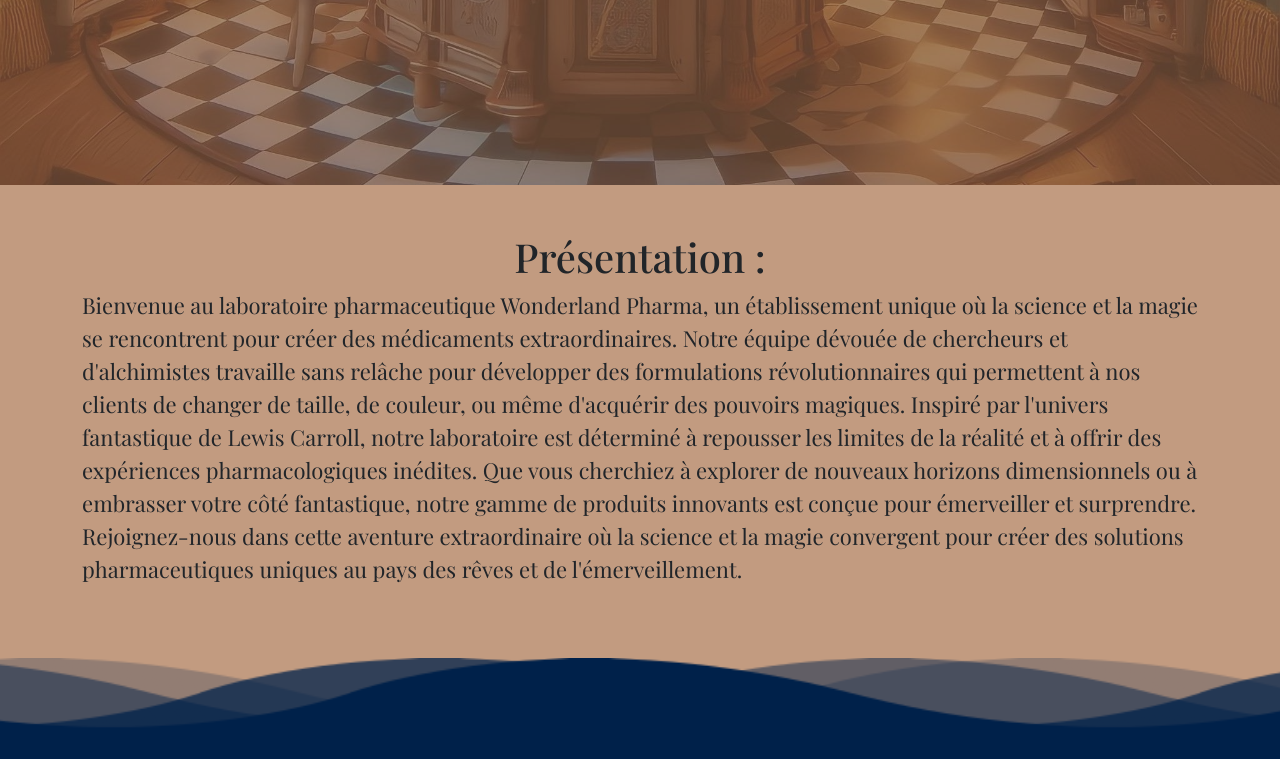
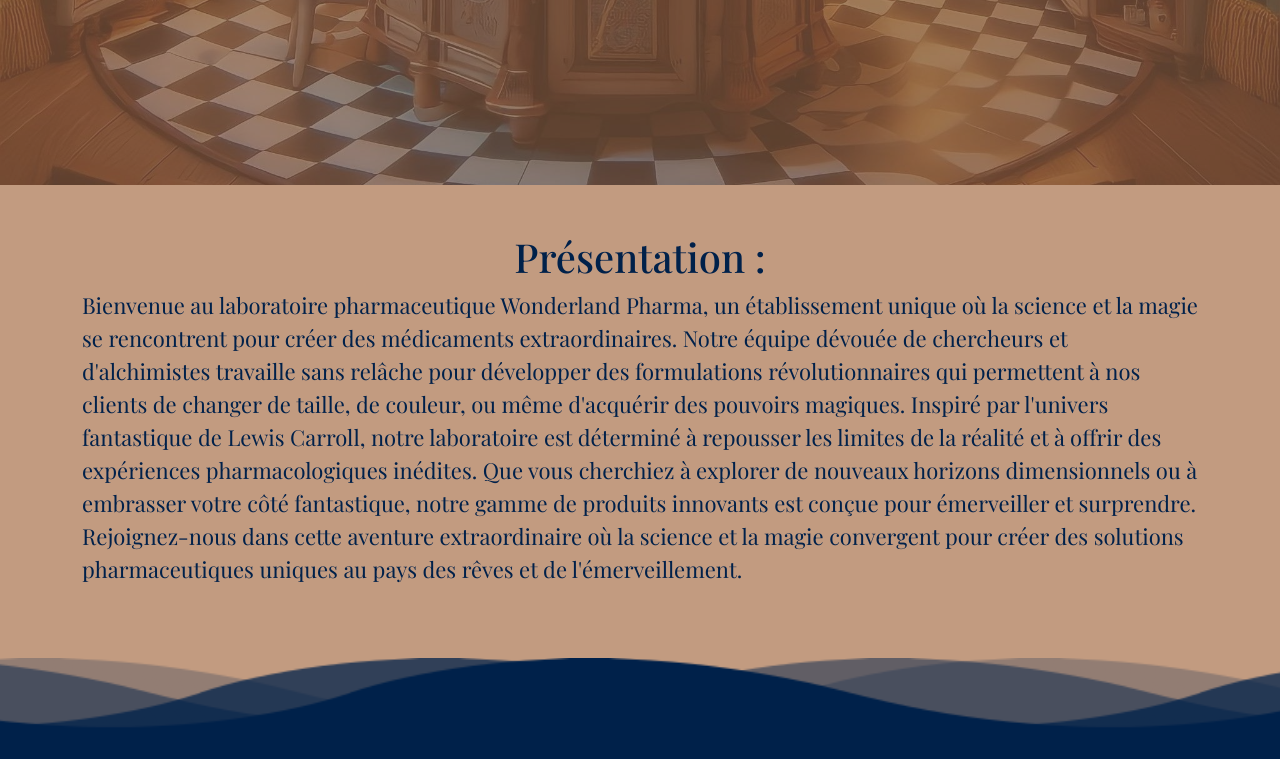
Before and after one commit to amelbakouri/alice, a PHP site: page / in a window 1280 px wide. Shown: the part 615-1374 px from the top of the page. Run offline with PHP 8.4, Linux system fonts and the light colour scheme; data that the repository does not hold is empty; some web fonts are replaced.

Commit message:
changement de couleur de noir à bleu foncé

```diff
--- a/index.php
+++ b/index.php
@@ -7,7 +7,7 @@ require_once __DIR__ . ('/function/medecin.fn.php');
 
 <!-- Section Présentation titre + paragraphe -->
 <section>
-    <div class="container my-5">
+    <div class="container my-5 text-blue">
         <h2 class="d-flex justify-content-center fs-1">Présentation :</h2>
         <p class="fs-22">Bienvenue au laboratoire pharmaceutique Wonderland Pharma, un établissement unique où la science et la magie se rencontrent pour créer des médicaments extraordinaires.
             Notre équipe dévouée de chercheurs et d'alchimistes travaille sans relâche pour développer des formulations révolutionnaires qui permettent à nos clients de changer de taille, de couleur,
--- a/style.css
+++ b/style.css
@@ -21,6 +21,10 @@
 
 .bg-blue {
   background-color: #00214A !important;
+}
+
+.text-blue{
+  color: #00214A !important;
 }
 
 .bg-violet {
--- a/utilities/contact-form.php
+++ b/utilities/contact-form.php
@@ -1,7 +1,7 @@
 <section class="col-12 col-sm-8 m-auto">
-  <h2 class="text-center">Formulaire de contact</h2>
+  <h2 class="text-center text-light text-blue">Formulaire de contact</h2>
   <form class="p-4 mb-5 " action="" method="GET">
-    <div class="col d-flex flex-column justify-content-center w-75 container">
+    <div class="col d-flex flex-column justify-content-center w-75 container text-light">
       <?php
       $input1 = [
         array(
--- a/utilities/medecin-card.php
+++ b/utilities/medecin-card.php
@@ -4,7 +4,7 @@
 // Pour l'image on passe par le pathImg qui est le chemin d'accés aux images stocké dans la base de données
 foreach ($docteurs as $docteur) :
 ?>
-    <div class="card col-6 text-center m-3 p-0 rounded-0 border-0" style="width: 300px;">
+    <div class="card col-6 text-center m-3 p-0 rounded-0 border-0 text-blue" style="width: 300px;">
         <img src="/img/docteurs/<?= $docteur["pathImg"] ?>" class="card-img-top rounded-0" alt="<?= $docteur["name"] ?>">
         <div class="card-body">
             <h5 class="card-title"><?= $docteur["name"] ?></h5>
--- a/utilities/produit-card.php
+++ b/utilities/produit-card.php
@@ -2,7 +2,7 @@
  Pour l'image on passe par le pathImg qui est le chemin d'accés aux images stocké dans la base de données -->
 
 <div class="mt-5" style=" display: flex; flex-direction:column; align-items: center;">
-<div class="card col text-center m-3 p-0 rounded-0 border-0" style="width: 80vh;">
+<div class="card col text-center m-3 p-0 rounded-0 border-0 text-blue" style="width: 80vh;">
 <div class="row g-0">
     <div class="col-md-7">
     <img src="./img/produits/<?= $medicament["pathImg"] ?>" class="img-fluid rounded-0"
--- a/utilities/produits-card.php
+++ b/utilities/produits-card.php
@@ -3,7 +3,7 @@
 //  stocké dans $medicament.
 // Pour l'image on passe par le pathImg qui est le chemin d'accés aux images stocké dans la base de données
  foreach ($medicaments as $medicament) : ?>
-<div class="card col text-center m-3 p-0 rounded-0 border-0" style="width: 300px;">
+<div class="card col text-center m-3 p-0 rounded-0 border-0 text-blue" style="width: 300px;">
       <img src="./img/produits/<?= $medicament["pathImg"] ?>" class="card-img-top rounded-0" alt="<?= $medicament["name"] ?>">
       <div class="card-body">
         <h5 class="card-title"><?= $medicament["name"] ?></h5>
```
